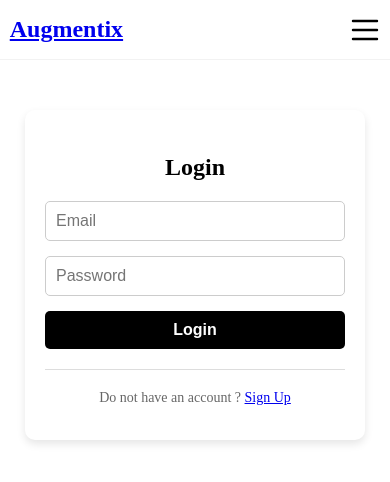
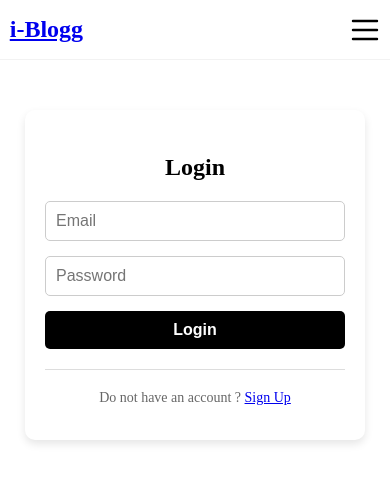
Before and after one commit to anish2210/iBlog, a React (Vite) app in the folder frontend/: page /login in a window 390 px wide. Shown: the top 482 px of the page. Built offline with nearby package versions, Linux system fonts and the light colour scheme; no server answers.

Commit message:
Resolved the issue with the hamburger menu icon not displaying and updated the app name.

```diff
--- a/frontend/src/components/NavBar.jsx
+++ b/frontend/src/components/NavBar.jsx
@@ -1,6 +1,7 @@
 import { useEffect, useState } from 'react';
 import { Link, useNavigate } from 'react-router-dom';
 import './NavBar.css';
+import hamburgerMenu from '../assets/hamburger-menu.svg';
 
 function NavBar() {
   const [isLoggedIn, setIsLoggedIn] = useState(false);
@@ -38,11 +39,11 @@ function NavBar() {
     <div className="navbar">
       <div className="logo">
         <Link to="/" className="logoMain">
-          <h1>Augmentix</h1>
+          <h1>i-Blogg</h1>
         </Link>
       </div>
       <img
-        src="\src\assets\hamburger-menu.svg"
+        src={hamburgerMenu}
         alt="Menu"
         onClick={toggleMenu}
         className="hamburger"
```
